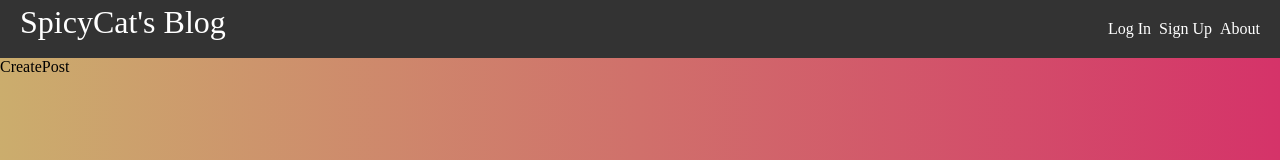
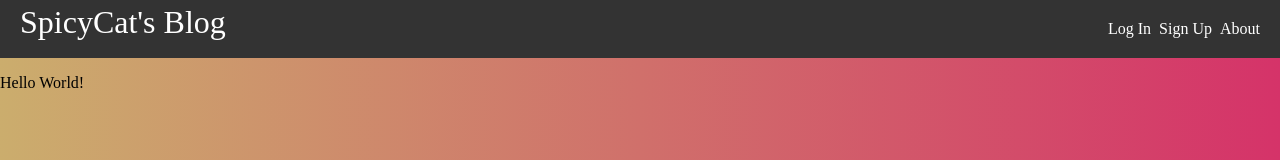
Before and after one commit to SpicyCatGames/spicy-cats-blog, a React (Create React App) app: page /new-post in a window 1280 px wide. Shown: the top 160 px of the page. Built offline with nearby package versions, Linux system fonts and the light colour scheme; no server answers.

Commit message:
use tiptap wysiwyg in NewPost page

```diff
--- a/src/pages/NewPost.js
+++ b/src/pages/NewPost.js
@@ -1,5 +1,7 @@
+import Tiptap from "../components/Tiptap";
+
 const NewPost = () => {
-  return <div>CreatePost</div>;
+  return <Tiptap />;
 };
 
 export default NewPost;
```
